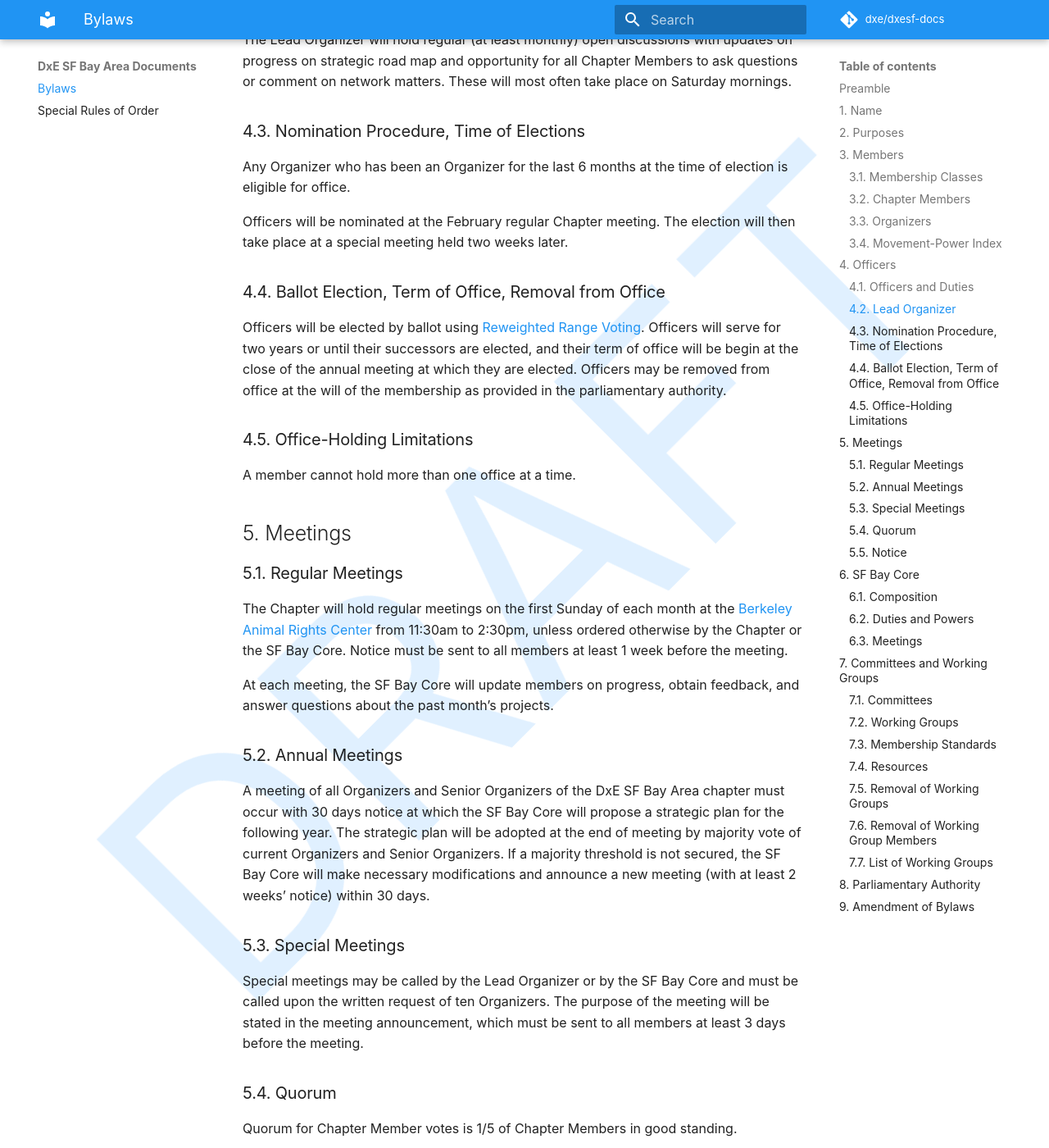
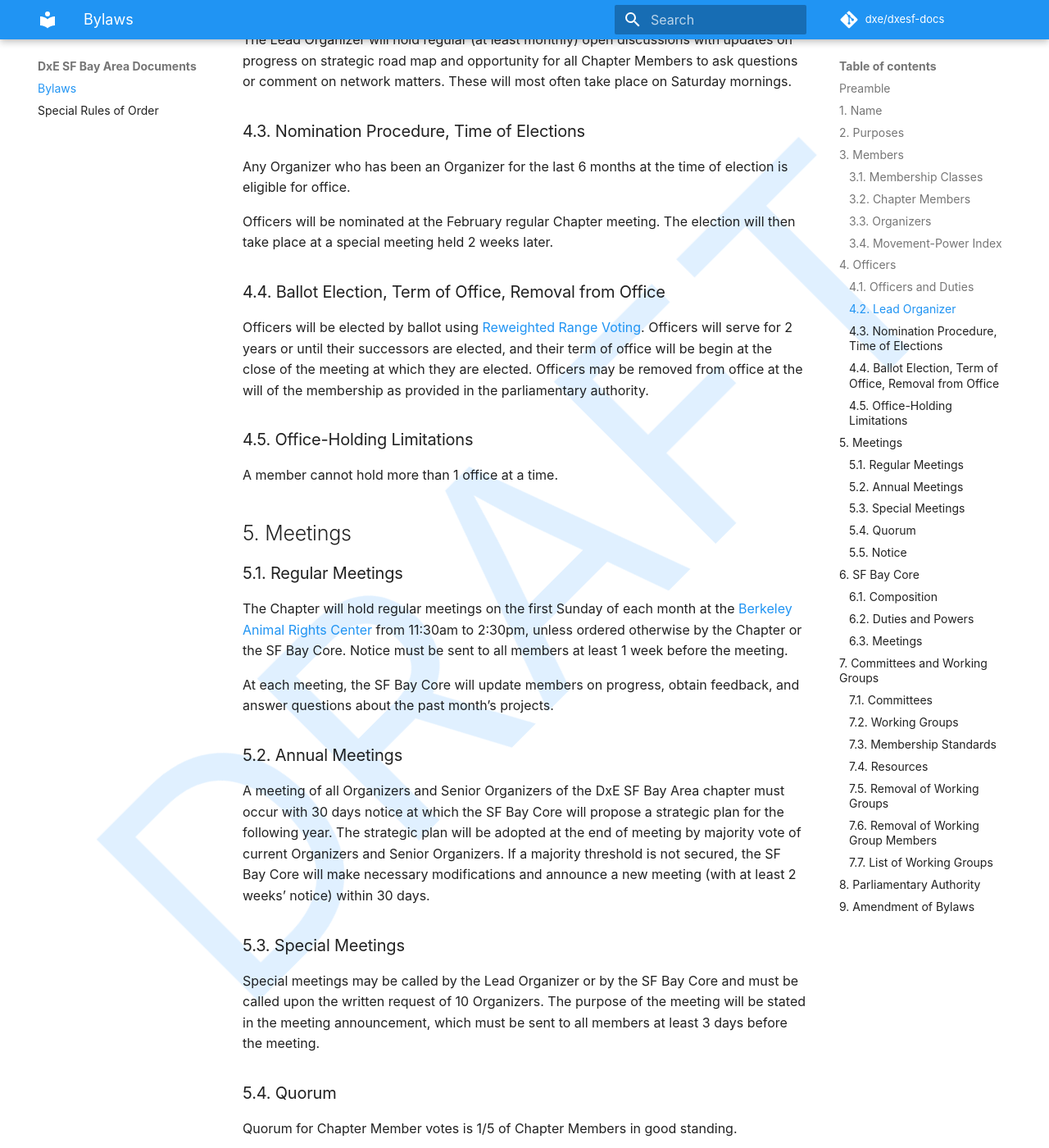
Before and after one commit to dxe/dxesf-docs, an MkDocs documentation site: the page built from docs/index.md, in a window 1280 px wide and 1400 px high, scrolled down 2244 px. Shown: the whole window at 82% size. Built offline with MkDocs 1.6.1 and Material for MkDocs 9.7.7, drawn with Linux system fonts in a browser that asks for light colours; some web fonts are replaced; comment, search, counter and statistics services are not loaded; some of the changed text lies outside the part shown.

Commit message:
prefer numerals over words

```diff
--- a/docs/index.md
+++ b/docs/index.md
@@ -65,17 +65,17 @@ These will most often take place on Saturday mornings.
 Any Organizer who has been an Organizer for the last 6 months at the time of election is eligible for office.
 
 Officers will be nominated at the February regular Chapter meeting.
-The election will then take place at a special meeting held two weeks later.
+The election will then take place at a special meeting held 2 weeks later.
 
 ### 4.4. Ballot Election, Term of Office, Removal from Office
 
 Officers will be elected by ballot using [Reweighted Range Voting](https://www.rangevoting.org/RRV.html).
-Officers will serve for two years or until their successors are elected, and their term of office will be begin at the close of the annual meeting at which they are elected.
+Officers will serve for 2 years or until their successors are elected, and their term of office will be begin at the close of the meeting at which they are elected.
 Officers may be removed from office at the will of the membership as provided in the parliamentary authority.
 
 ### 4.5. Office-Holding Limitations
 
-A member cannot hold more than one office at a time.
+A member cannot hold more than 1 office at a time.
 
 ## 5. Meetings
 
@@ -94,7 +94,7 @@ If a majority threshold is not secured, the SF Bay Core will make necessary modi
 
 ### 5.3. Special Meetings
 
-Special meetings may be called by the Lead Organizer or by the SF Bay Core and must be called upon the written request of ten Organizers.
+Special meetings may be called by the Lead Organizer or by the SF Bay Core and must be called upon the written request of 10 Organizers.
 The purpose of the meeting will be stated in the meeting announcement, which must be sent to all members at least 3 days before the meeting.
 
 ### 5.4. Quorum
@@ -121,7 +121,7 @@ They will also set the hour and place of meetings, make recommendations to the C
 ### 6.3. Meetings
 
 The SF Bay Core will hold regular meetings every Monday morning from 10am to 12pm, unless ordered otherwise by the SF Bay Core.
-Special meetings of the SF Bay Core may be called by the Lead Organizer and must be called upon the written request of two Core Members.
+Special meetings of the SF Bay Core may be called by the Lead Organizer and must be called upon the written request of 2 Core Members.
 
 Meetings are normally open to the public, but advanced request is required.
 Anyone interested in visiting an SF Bay Core meeting should email [sfbay@directactioneverywhere.com](mailto:sfbay@directactioneverywhere.com) with the request.
```
Also changed, not shown: other parts of docs/index.md (+1 -1 lines).
